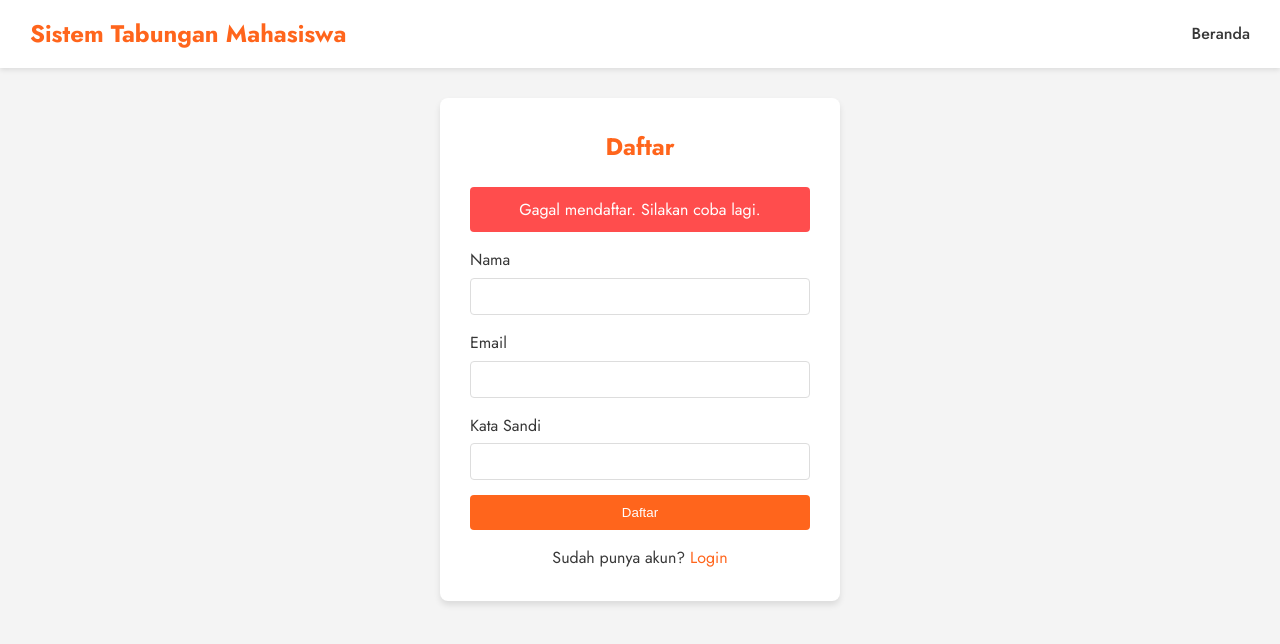
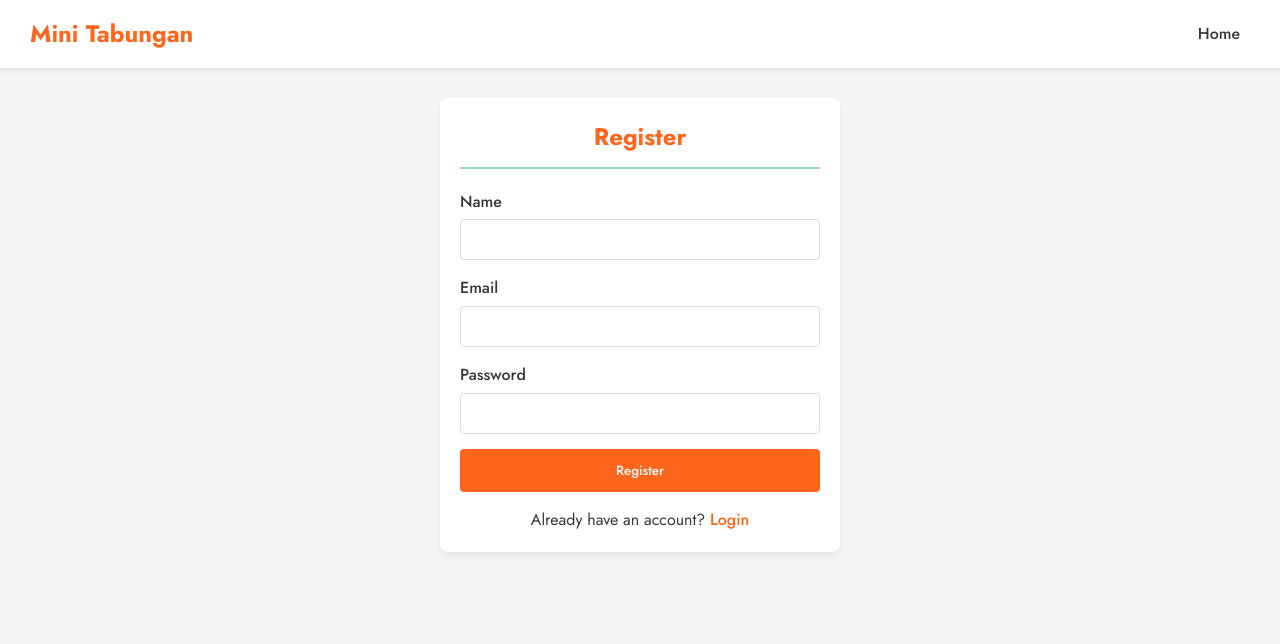
Before and after one commit to Veligho12/mini-projek-tabungan, a PHP site: page /register in a window 1280 px wide. Shown: the top 644 px of the page. Run offline with PHP 8.4, Linux system fonts and the light colour scheme.

Commit message:
Koreksi kode

```diff
--- a/app/controllers/AuthController.php
+++ b/app/controllers/AuthController.php
@@ -5,7 +5,7 @@ class AuthController {
 
     public function __construct() {
         $database = new Database();
-        $this->db = $database->getConnection();
+        $this->db = $database->connect();
         require_once 'app/models/user.php';
         $this->userModel = new User($this->db);
     }
@@ -42,12 +42,7 @@ class AuthController {
                 header('Location: login');
                 exit();
             }
-           } else {
-            // Tambahkan error handling
-            $error = "Gagal mendaftar. Silakan coba lagi.";
-            require_once 'app/views/register.php';
         }
-
         require_once 'app/views/register.php';
     }
 
@@ -65,4 +60,3 @@ class AuthController {
         exit();
     }
 }
-?>
--- a/app/views/register.php
+++ b/app/views/register.php
@@ -1,9 +1,7 @@
 <!DOCTYPE html>
-<html lang="en">
+<html>
 <head>
-    <meta charset="UTF-8">
-    <meta name="viewport" content="width=device-width, initial-scale=1.0">
-    <title>Daftar - Sistem Tabungan Mahasiswa</title>
+    <title>Register - Mini Tabungan</title>
     <link href="https://fonts.googleapis.com/css2?family=Jost:wght@400;500;700&display=swap" rel="stylesheet">
     <style>
         :root {
@@ -11,6 +9,7 @@
             --dark-color: #373737;
             --light-background: #f4f4f4;
             --white: #ffffff;
+            --accent-color: #9BD3D0;
         }
 
         * {
@@ -26,8 +25,8 @@
             color: var(--dark-color);
         }
 
-        /* Navigation */
-        .navbar {
+        /* Navigation Styles */
+        nav {
             background-color: var(--white);
             box-shadow: 0 2px 5px rgba(0,0,0,0.1);
             padding: 15px 30px;
@@ -36,166 +35,130 @@
             align-items: center;
         }
 
-        .navbar-brand {
+        nav h1 {
             font-size: 1.5rem;
+            color: var(--primary-color);
             font-weight: 700;
-            color: var(--primary-color);
-            text-decoration: none;
         }
 
-        .navbar-nav {
-            display: flex;
-            list-style: none;
-        }
-
-        .nav-item {
-            margin-left: 20px;
-        }
-
-        .nav-link {
+        nav a {
             text-decoration: none;
             color: var(--dark-color);
             font-weight: 500;
             transition: color 0.3s ease;
+            padding: 5px 10px;
+            border-radius: 4px;
         }
 
-        .nav-link:hover {
+        nav a:hover {
             color: var(--primary-color);
+            background-color: rgba(255, 101, 28, 0.1);
         }
 
-        /* Main Container */
-        .container {
+        /* Main Content Styles */
+        main {
             max-width: 400px;
             margin: 30px auto;
+            padding: 20px;
             background-color: var(--white);
             border-radius: 8px;
-            box-shadow: 0 4px 6px rgba(0,0,0,0.1);
-            padding: 30px;
+            box-shadow: 0 4px 6px rgba(0,0,0,0.05);
+        }
+
+        main h2 {
+            color: var(--primary-color);
+            border-bottom: 2px solid var(--accent-color);
+            padding-bottom: 10px;
+            margin-bottom: 20px;
+            text-align: center;
         }
 
         /* Form Styles */
-        .register-form h2 {
-            color: var(--primary-color);
-            text-align: center;
-            margin-bottom: 20px;
-        }
-
-        .form-group {
+        form div {
             margin-bottom: 15px;
         }
 
-        .form-group label {
+        label {
             display: block;
             margin-bottom: 5px;
             color: var(--dark-color);
+            font-weight: 500;
         }
 
-        .form-group input {
+        input {
             width: 100%;
             padding: 10px;
             border: 1px solid #ddd;
             border-radius: 4px;
+            font-family: 'Jost', sans-serif;
         }
 
-        .btn {
-            display: inline-block;
+        button {
             width: 100%;
-            padding: 10px;
+            padding: 12px;
             background-color: var(--primary-color);
             color: var(--white);
             border: none;
             border-radius: 4px;
             cursor: pointer;
+            font-family: 'Jost', sans-serif;
+            font-weight: 500;
             transition: background-color 0.3s ease;
         }
 
-        .btn:hover {
-            background-color: var(--dark-color);
+        button:hover {
+            background-color: #e55a15;
         }
 
-        .error-message {
-            background-color: #ff4d4d;
-            color: var(--white);
-            padding: 10px;
-            border-radius: 4px;
-            margin-bottom: 15px;
-            text-align: center;
-        }
-
-        .login-link {
+        main p {
             text-align: center;
             margin-top: 15px;
         }
 
-        .login-link a {
+        main p a {
             color: var(--primary-color);
             text-decoration: none;
+            font-weight: 500;
         }
 
-        .login-link a:hover {
+        main p a:hover {
             text-decoration: underline;
         }
 
         /* Responsive Design */
-        @media screen and (max-width: 768px) {
-            .navbar {
-                flex-direction: column;
-                text-align: center;
-            }
-
-            .navbar-nav {
-                margin-top: 15px;
-                flex-direction: column;
-                align-items: center;
-            }
-
-            .nav-item {
-                margin: 10px 0;
-            }
-
-            .container {
+        @media screen and (max-width: 480px) {
+            main {
                 width: 95%;
-                padding: 20px;
+                margin: 20px auto;
+                padding: 15px;
             }
         }
     </style>
 </head>
 <body>
-    <nav class="navbar">
-        <a href="#" class="navbar-brand">Sistem Tabungan Mahasiswa</a>
-        <ul class="navbar-nav">
-            <li class="nav-item"><a href="home.php" class="nav-link">Beranda</a></li>
-        </ul>
+    <nav>
+        <h1>Mini Tabungan</h1>
+        <a href="home.php">Home</a>
     </nav>
 
-    <div class="container">
-        <form method="POST" action="register" class="register-form">
-            <h2>Daftar</h2>
-
-            <?php if(!empty($error)): ?>
-                <div class="error-message">
-                    <?php echo $error; ?>
-                </div>
-            <?php endif; ?>
-
-            <div class="form-group">
-                <label>Nama</label>
+    <main>
+        <h2>Register</h2>
+        <form method="POST" action="register">
+            <div>
+                <label>Name</label>
                 <input type="text" name="name" required>
             </div>
-            <div class="form-group">
+            <div>
                 <label>Email</label>
                 <input type="email" name="email" required>
             </div>
-            <div class="form-group">
-                <label>Kata Sandi</label>
+            <div>
+                <label>Password</label>
                 <input type="password" name="password" required>
             </div>
-            <button type="submit" class="btn">Daftar</button>
-
-            <div class="login-link">
-                Sudah punya akun? <a href="login.php">Login</a>
-            </div>
+            <button type="submit">Register</button>
         </form>
-    </div>
+        <p>Already have an account? <a href="login.php">Login</a></p>
+    </main>
 </body>
 </html>
--- a/config/database.php
+++ b/config/database.php
@@ -1,26 +1,23 @@
-
 <?php
 class Database {
     private $host = 'localhost';
-    private $database = 'tabungan_db';
+    private $db_name = 'tabungan_db';
     private $username = 'root';
     private $password = '';
     private $conn;
 
-    public function getConnection() {
+    public function connect() {
         try {
             $this->conn = new PDO(
-                "mysql:host={$this->host};dbname={$this->database};charset=utf8mb4",
+                "mysql:host={$this->host};dbname={$this->db_name}",
                 $this->username,
                 $this->password
             );
             $this->conn->setAttribute(PDO::ATTR_ERRMODE, PDO::ERRMODE_EXCEPTION);
-            $this->conn->setAttribute(PDO::ATTR_DEFAULT_FETCH_MODE, PDO::FETCH_ASSOC);
             return $this->conn;
         } catch(PDOException $e) {
-            error_log("Database Connection Error: " . $e->getMessage());
-            die("Maaf, terjadi kesalahan koneksi database.");
+            echo "Connection Error: " . $e->getMessage();
+            return null;
         }
     }
 }
-?>
```
Also changed, not shown: app/controllers/HomeController.php (+4 -5 lines), app/controllers/SavingController.php (+7 -6 lines), app/models/Saving.php (+3 -4 lines), app/views/admin.php (+68 -51 lines), app/views/home.php (+9 -29 lines), app/views/login.php (+56 -91 lines), app/views/save.php (+54 -75 lines), routes/web.php (+5 -5 lines).
